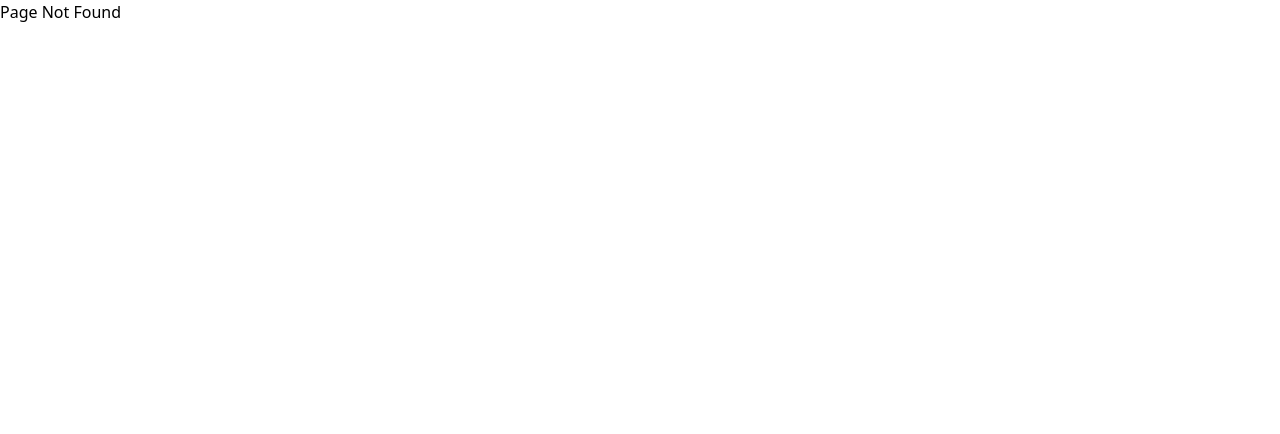
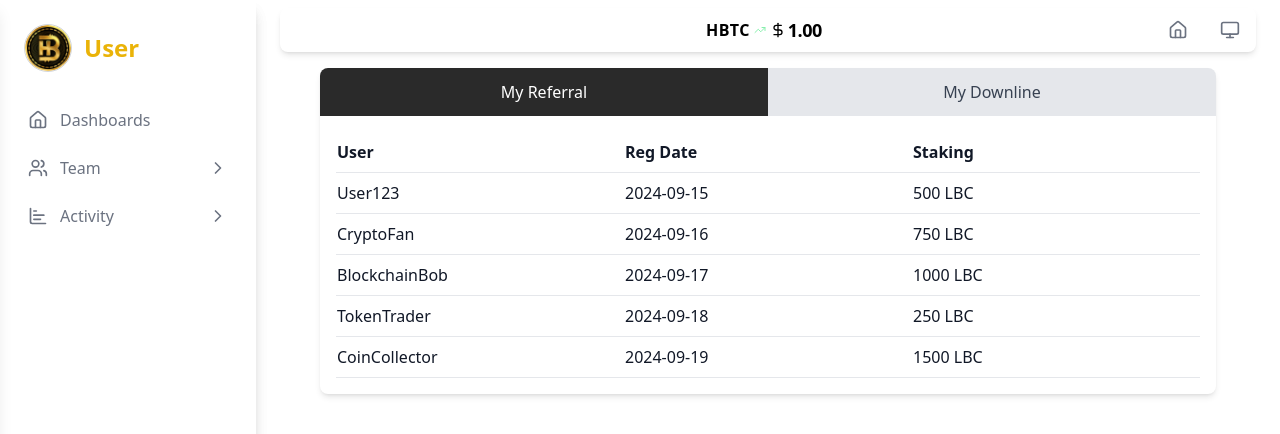
Before and after one commit to ManiacD16/hbtc-full, a React (Vite) app: page /team in a window 1280 px wide. Before the commit this address had no page. Shown: the top 434 px of the page. Built offline with nearby package versions, Linux system fonts and the light colour scheme.

Commit message:
1st commit

```diff
--- a/package.json
+++ b/package.json
@@ -3,7 +3,6 @@
   "private": true,
   "version": "0.0.0",
   "type": "module",
-  "homepage": ".",
   "scripts": {
     "dev": "vite",
     "build": "vite build",
--- a/src/App.jsx
+++ b/src/App.jsx
@@ -5,7 +5,7 @@ import Features from "./Components/Features";
 import Tokenomics from "./Components/Tokenomics";
 import Airdrop from "./Components/Airdrop";
 import Roadmap from "./Components/Roadmap";
-import MainContent from "./Components/MainContent"; // Import UserPanel components directly
+import MainContent from "./Components/MainContent";
 import Team from "./Components/Team";
 import Activity from "./Components/Activity";
 
@@ -14,7 +14,6 @@ function App() {
     <Router>
       <div className="min-h-screen">
         <Routes>
-          {/* Landing Page Routes */}
           <Route path="/" element={<Home />} />
           <Route path="/about" element={<About />} />
           <Route path="/features" element={<Features />} />
@@ -22,12 +21,11 @@ function App() {
           <Route path="/airdrop" element={<Airdrop />} />
           <Route path="/roadmap" element={<Roadmap />} />
 
-          {/* User Panel Routes */}
-          <Route path="/user/*" element={<MainContent />} />
-          <Route path="/user/team" element={<Team />} />
-          <Route path="/user/activity" element={<Activity />} />
+          {/* Main Content with Nested Routes */}
+          <Route path="/user" element={<MainContent />} />
+            <Route path="/team" element={<Team />} />
+            <Route path="/activity" element={<Activity />} />
 
-          {/* Fallback Route */}
           <Route path="*" element={<div>Page Not Found</div>} />
         </Routes>
       </div>
--- a/src/Components/header.jsx
+++ b/src/Components/header.jsx
@@ -16,11 +16,13 @@ import {
   DollarSign,
 } from "lucide-react"; // Import Menu icon
 import useClickOutside from "./useClickOutside"; // Import the custom hook
+import { useNavigate } from "react-router-dom";
 
 const Header = ({ isSidebarOpen, setIsSidebarOpen }) => {
   const [isSearchActive, setIsSearchActive] = useState(false);
   const [isDropdownOpen, setIsDropdownOpen] = useState(false);
   const [theme, setTheme] = useState(localStorage.getItem("theme") || "system");
+  const navigate = useNavigate();
 
   const searchRef = useRef(null);
   const dropdownRef = useRef(null);
@@ -28,6 +30,7 @@ const Header = ({ isSidebarOpen, setIsSidebarOpen }) => {
   const toggleDropdown = () => {
     setIsDropdownOpen(!isDropdownOpen);
   };
+
 
   const applyTheme = (selectedTheme) => {
     setTheme(selectedTheme);
@@ -137,7 +140,9 @@ const Header = ({ isSidebarOpen, setIsSidebarOpen }) => {
             /> */}
 
           {/* </div> */}
-          <Home className="h-5 w-5 text-gray-500 cursor-pointer" />
+          <Home className="h-5 w-5 text-gray-500 cursor-pointer"
+            onClick={() => navigate("/")}
+          />
           {/* Uncomment and adjust the dropdown as needed */}
           <div ref={dropdownRef} className="relative">
             <div onClick={toggleDropdown}>{renderThemeIcon()}</div>
--- a/src/Components/sidebar.jsx
+++ b/src/Components/sidebar.jsx
@@ -116,7 +116,7 @@ const Sidebar = ({ isSidebarOpen, setIsSidebarOpen }) => {
           {/* Dashboards Menu */}
           <div
             className="flex items-center justify-between p-3 hover:bg-gray-700 rounded-lg cursor-pointer"
-            onClick={() => navigate("/")}
+            onClick={() => navigate("/user")}
           >
             <div className="flex items-center space-x-3">
               <Home className="h-5 w-5 text-gray-500 dark:text-slate-300" />
@@ -132,7 +132,7 @@ const Sidebar = ({ isSidebarOpen, setIsSidebarOpen }) => {
               className="flex items-center p-3 hover:bg-gray-700 rounded-lg cursor-pointer"
               onClick={() => {
                 toggleTeamDropdown(); // Call your dropdown toggle function
-                navigate("/user/team"); // Navigate to team.js
+                navigate("/team"); // Navigate to team.js
               }}
             >
               <UsersIcon className="h-5 w-5 text-gray-500 dark:text-slate-300" />
@@ -171,7 +171,7 @@ const Sidebar = ({ isSidebarOpen, setIsSidebarOpen }) => {
               className="flex items-center p-3 hover:bg-gray-700 rounded-lg cursor-pointer"
               onClick={() => {
                 toggleActivityDropdown(); // Call your dropdown toggle function
-                navigate("/user/activity"); // Navigate to team.js
+                navigate("/activity"); // Navigate to team.js
               }}
             >
               <ChartBarIcon className="h-5 w-5 text-gray-500 dark:text-slate-300" />
```
Also changed, not shown: src/Components/userPanel.jsx (added, +18 -0 lines).
